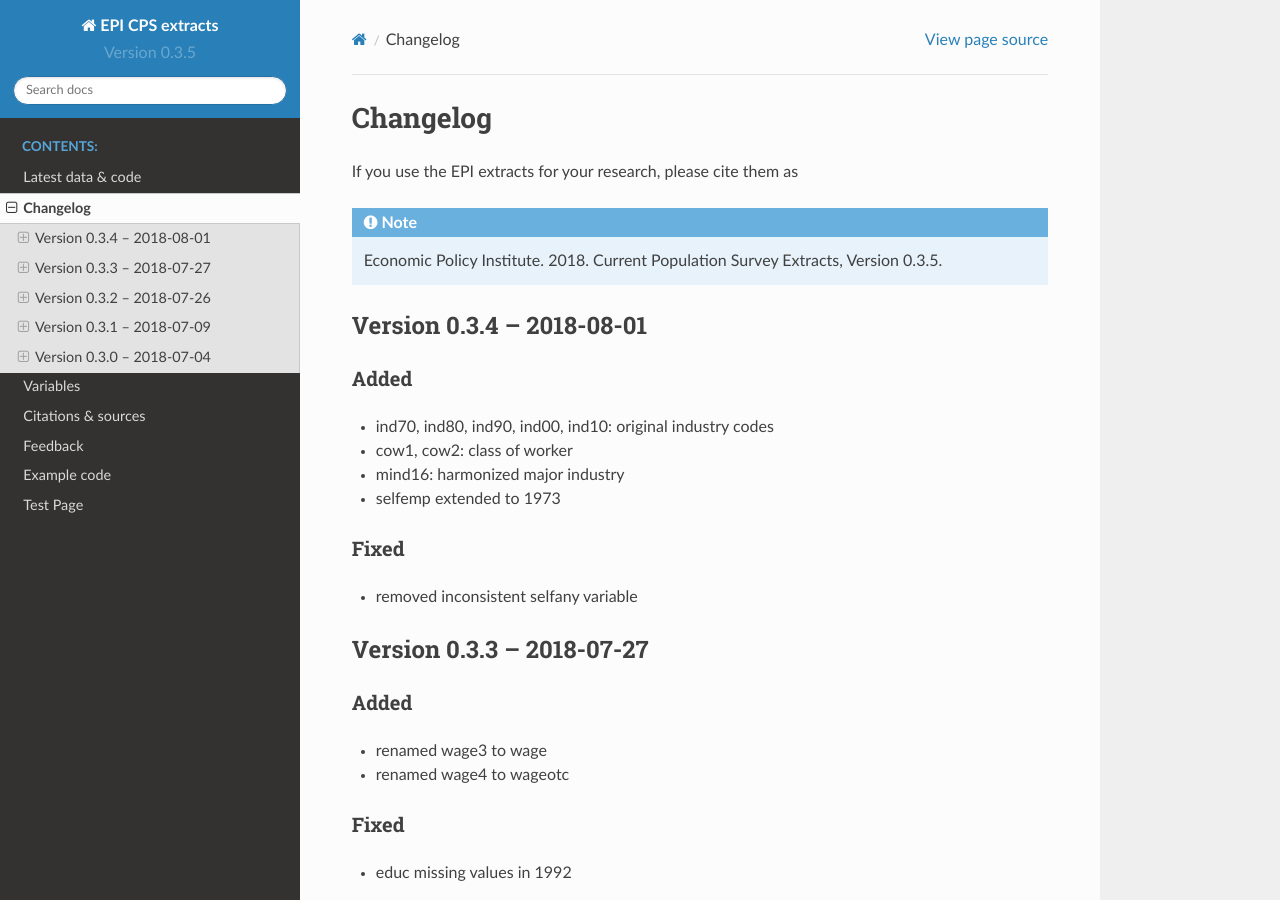
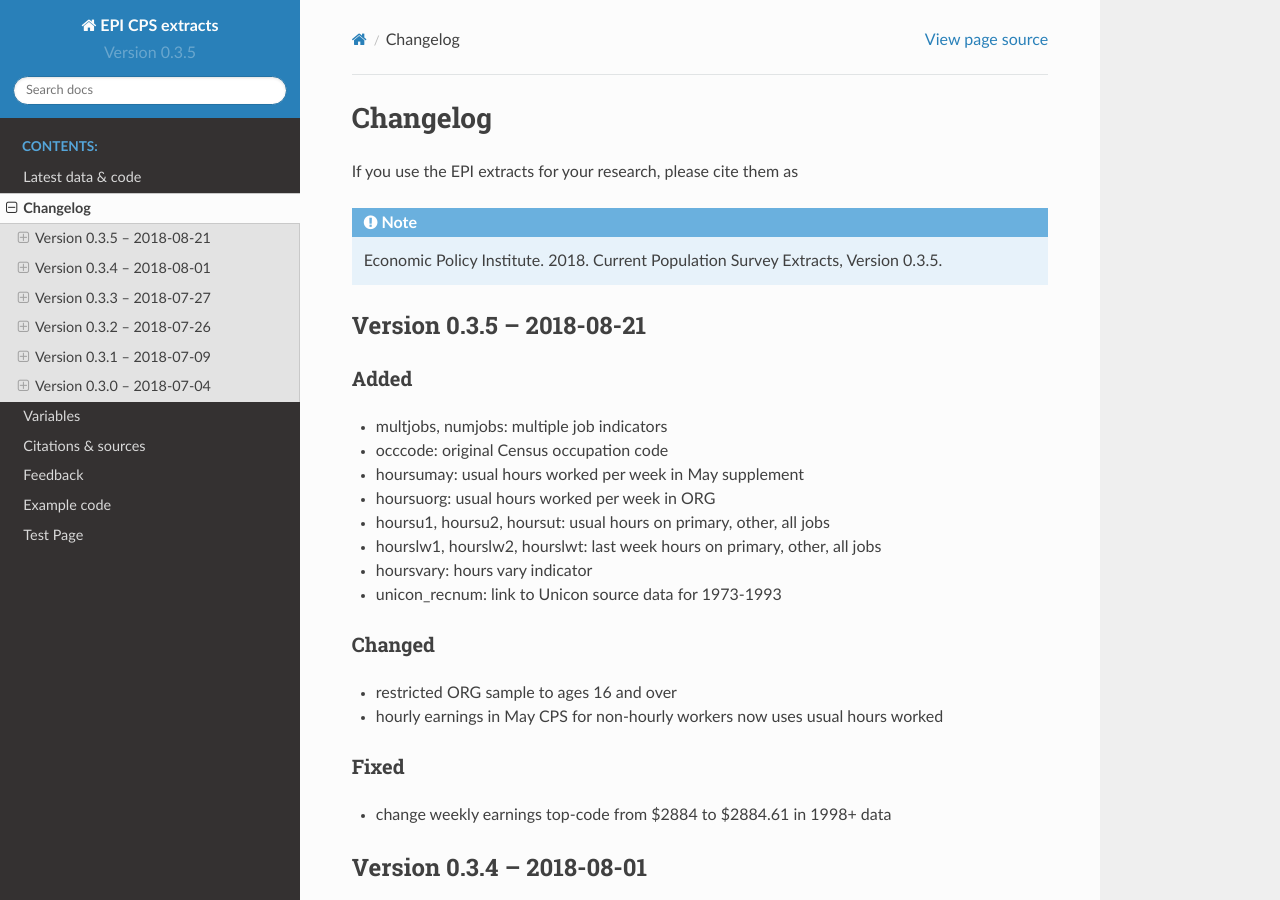
Before and after one commit to Economic/epiextracts, a Sphinx documentation site: the page built from docs/changes.rst, in a window 1280 px wide and 900 px high. Built offline with Sphinx 7.4.7 and the Read the Docs theme 2.0.0, drawn with Linux system fonts in a browser that asks for light colours.

Commit message:
update changelog

```diff
--- a/docs/changes.rst
+++ b/docs/changes.rst
@@ -7,6 +7,31 @@
 
 .. note::
 	Economic Policy Institute. 2018. Current Population Survey Extracts, |release|.
+
+
+Version 0.3.5 -- 2018-08-21
+===============================================================================
+
+Added
+-------------------------------------------------------------------------------
+* multjobs, numjobs: multiple job indicators
+* occcode: original Census occupation code
+* hoursumay: usual hours worked per week in May supplement
+* hoursuorg: usual hours worked per week in ORG
+* hoursu1, hoursu2, hoursut: usual hours on primary, other, all jobs
+* hourslw1, hourslw2, hourslwt: last week hours on primary, other, all jobs
+* hoursvary: hours vary indicator
+* unicon_recnum: link to Unicon source data for 1973-1993
+
+Changed
+-------------------------------------------------------------------------------
+* restricted ORG sample to ages 16 and over
+* hourly earnings in May CPS for non-hourly workers now uses usual hours worked
+
+Fixed
+-------------------------------------------------------------------------------
+* change weekly earnings top-code from $2884 to $2884.61 in 1998+ data
+
 
 Version 0.3.4 -- 2018-08-01
 ===============================================================================
```
